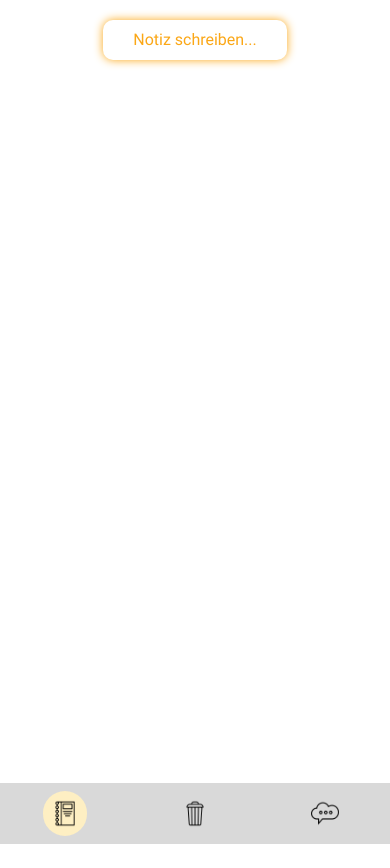
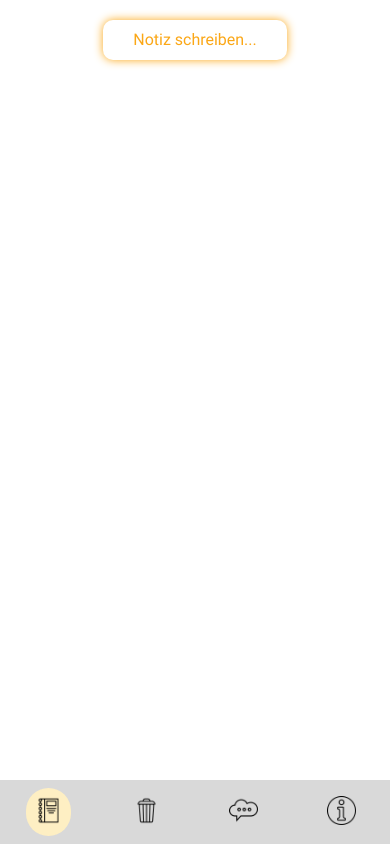
Before and after one commit to Reini42/Notepad, a plain HTML site: page index.html in a window 390 px wide. Before the commit the page ends 844 px from the top, so only its background shows below. Drawn offline with Linux system fonts and the light colour scheme.

Commit message:
responsive

```diff
--- a/css/responsive.css
+++ b/css/responsive.css
@@ -1,6 +1,8 @@
+
+/******************* NAVBAR THIN *******************/
+
 @media screen and (max-width: 1060px) {
     nav {
-        background-color: hsl(0 0% 85%);
         flex: 0 0 200px;
     }
 
@@ -9,12 +11,15 @@
     }
 }
 
+/******************* MOBILE - NAVBAR BOTTOM *******************/
+
 @media screen and (max-width: 940px) {
     .responsive-hidden {
         display: none;
     }
 
     nav {
+        background-color: hsl(0 0% 85%);
         position: absolute;
         width: 100%;
         bottom: 0;
@@ -36,10 +41,20 @@
         width: auto;
     }
 
+    #nav-info {
+        display: block;
+    }
+
     .newNote-container {
         flex: 0 0 80px;
     }
+
+    main {
+        padding-bottom: 64px;
+    }
 }
+
+/******************* NEW-NOTE-BUTTON THIN *******************/
 
 @media screen and (max-width: 499px) {
     .newNote-button {
--- a/index.html
+++ b/index.html
@@ -29,13 +29,20 @@
                 <img src="./img/notizbuch2-512x512.png" alt="notizblock2-icon">
                 <h2 class="responsive-hidden">Notizen</h2>
             </div>
+
             <div class="nav-item" id="nav-deleted" onclick="renderDeleted()">
                 <img src="./img/mull-512x512.png" alt="notizblock-icon">
                 <h2 class="responsive-hidden">Gelöschte</h2>
             </div>
+
             <div class="nav-item" id="nav-quotes" onclick="renderQuotes()">
                 <img src="./img/plaudern-512x512.png" alt="notizblock-icon">
                 <h2 class="responsive-hidden">Zitate</h2>
+            </div>
+
+            <div class="nav-item display-none" id="nav-info" onclick="renderInfoResponsive()">
+                <img src="./img/die-info.png" alt="info-icon">
+                <h2 class="responsive-hidden">Info</h2>
             </div>
         </div>
 
--- a/js/script-Impressum.js
+++ b/js/script-Impressum.js
@@ -64,6 +64,13 @@ function renderAttribution() {
         </div>
 
         <div class="note note-attr">
+            <img class="attr-icon" src="./img/die-info.png" alt="info-icon">
+            <p class="text attr-text">
+            <a href="https://www.flaticon.com/de/kostenlose-icons/information" title="information Icons">Information Icons erstellt von juicy_fish - Flaticon</a>
+            </p>
+        </div>
+
+        <div class="note note-attr">
             <h3 class="title">reset.css</h3>
             <p class="text attr-text">
             <a href="https://meyerweb.com/eric/tools/css/reset/">https://meyerweb.com/eric/tools/css/reset/</a>
@@ -79,3 +86,85 @@ function renderAttribution() {
     `;
     navActivate();
 }
+
+function renderInfoResponsive() {
+    let content= document.getElementById('content');
+
+    content.innerHTML = '';
+    content.innerHTML += `
+        <div class="note note-impr">
+            <h3 class="title">Angaben gemäß §5TMG</h3>
+            <p class="text">
+                Reinhard Wansch <br>
+                Elmstreet 1 <br>
+                0130 Bikini Bottom
+            </p>
+        </div>
+        <div class="note note-impr">
+            <h3 class="title">Kontakt</h3>
+            <p class="text">
+                Telefon: +49 (0) 123 44 55 66 <br>
+                Telefax: +49 (0) 123 44 55 99 <br>
+                E-Mail: <a href="mailto:"Freddy@Krueger.com">Freddy@Krueger.com</a>
+            </p>
+        </div>
+    `;
+    content.innerHTML += `
+        <div class="note note-attr">
+            <img class="attr-icon" src="./img/notizbuch-512x512.png" alt="notizbuch-icon">
+            <p class="text attr-text">
+                <a href="https://www.flaticon.com/de/kostenlose-icons/schreibwerkzeug" title="schreibwerkzeug Icons">Schreibwerkzeug Icons erstellt von icon blast - Flaticon</a>
+            </p>
+        </div>
+
+        <div class="note note-attr">
+            <img class="attr-icon" src="./img/notizbuch2-512x512.png" alt="notizbuch-icon">
+            <p class="text attr-text">
+            <a href="https://www.flaticon.com/de/kostenlose-icons/adressbuch" title="adressbuch Icons">Adressbuch Icons erstellt von IYIKON - Flaticon</a>
+            </p>
+        </div>
+
+        <div class="note note-attr">
+            <img class="attr-icon" src="./img/mull-512x512.png" alt="trash-icon">
+            <p class="text attr-text">
+            <a href="https://www.flaticon.com/de/kostenlose-icons/mull-kann" title="müll kann Icons">Müll kann Icons erstellt von IYIKON - Flaticon</a>
+            </p>
+        </div>
+
+        <div class="note note-attr">
+            <img class="attr-icon" src="./img/plaudern-512x512.png" alt="trash-icon">
+            <p class="text attr-text">
+            <a href="https://www.flaticon.com/de/kostenlose-icons/plaudern" title="plaudern Icons">Plaudern Icons erstellt von Swifticons - Flaticon</a>
+            </p>
+        </div>
+
+        <div class="note note-attr">
+            <img class="attr-icon" src="./img/grab.png" alt="grab-icon">
+            <p class="text attr-text">
+            <a href="https://www.flaticon.com/de/kostenlose-icons/tod" title="tod Icons">Tod Icons erstellt von Freepik - Flaticon</a>
+            </p>
+        </div>
+
+        <div class="note note-attr">
+            <img class="attr-icon" src="./img/die-info.png" alt="info-icon">
+            <p class="text attr-text">
+            <a href="https://www.flaticon.com/de/kostenlose-icons/information" title="information Icons">Information Icons erstellt von juicy_fish - Flaticon</a>
+            </p>
+        </div>
+
+        <div class="note note-attr">
+            <h3 class="title">reset.css</h3>
+            <p class="text attr-text">
+            <a href="https://meyerweb.com/eric/tools/css/reset/">https://meyerweb.com/eric/tools/css/reset/</a>
+            </p>
+        </div>
+
+        <div class="note note-attr">
+            <h3 class="title">Aristoteles-Zitat</h3>
+            <p class="text attr-text">
+            <a href="https://www.careelite.de/aristoteles-zitate-sprueche-weisheiten/">https://www.careelite.de/aristoteles-zitate-sprueche-weisheiten/</a>
+            </p>
+        </div>
+    `;
+    navActivate();
+}
```
Also changed, not shown: img/die-info.png (added), 2 other files.
